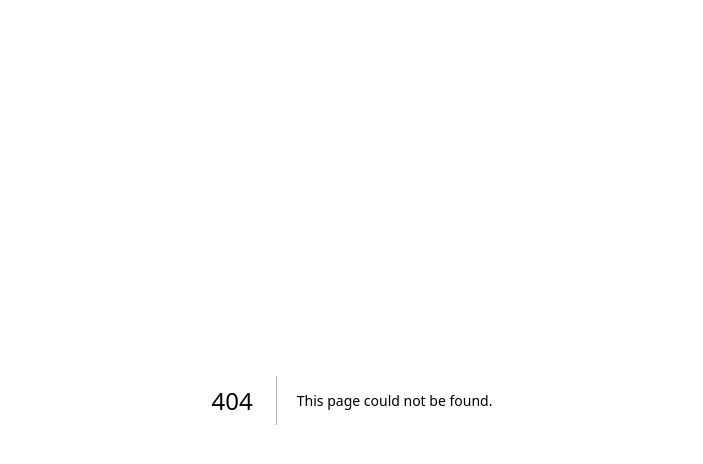
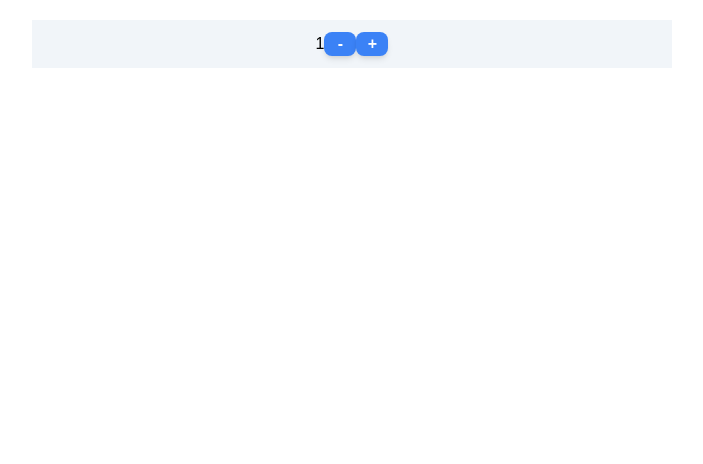
Before and after one commit to Bstrinic/cprg306-assignments, a Next.js app: page /week-4 in a window 1280 px wide. Before the commit this address had no page. Shown: the top 464 px of the page, without its empty margins (288-991 px from the left). Built offline with nearby package versions, Linux system fonts and the light colour scheme.

Commit message:
Created functions and some of the styling is completed

```diff
--- /dev/null
+++ b/app/week-4/new-item.js
@@ -0,0 +1,43 @@
+"use client";
+
+import { useState } from "react";
+
+export default function NewItem() {
+  // Button enabled
+  let buttonStyles ="w-8 bg-blue-500 text-white font-semibold rounded-lg shadow-md hover:bg-blue-700 focus:outline-none focus:ring-2 disabled:bg-gray-400 focus:ring-blue-400 focus:ring-opacity-75";
+
+  // Conditional Styling
+
+  // initializing state variables
+  const [quantity, setQuantity] = useState(1);
+
+  // Function to increment counter
+  const increment = () => {
+    let currentQuantity = quantity;
+    if (quantity <= 19) {
+      setQuantity(currentQuantity + 1);
+    }
+  };
+
+  // Function to decrement counter
+  const decrement = () => {
+    let currentQuantity = quantity;
+    if (quantity >= 2) {
+      setQuantity(currentQuantity - 1);
+    }
+  };
+
+  return (
+    <div className="bg-slate-100 flex m-5 w-1/2 justify-center p-3">
+      <div className="flex justify-between">
+        <p className="text-black">{quantity}</p>
+        <button className={buttonStyles} onClick={decrement}>
+          -
+        </button>
+        <button className={buttonStyles} onClick={increment}>
+          +
+        </button>
+      </div>
+    </div>
+  );
+}
--- /dev/null
+++ b/app/week-4/page.js
@@ -0,0 +1,12 @@
+"use client"
+
+import React from "react";
+import NewItem from "./new-item";
+
+export default function Page (){
+  return(
+    <main className="flex justify-center">
+      <NewItem />
+    </main>
+  );
+}
```
